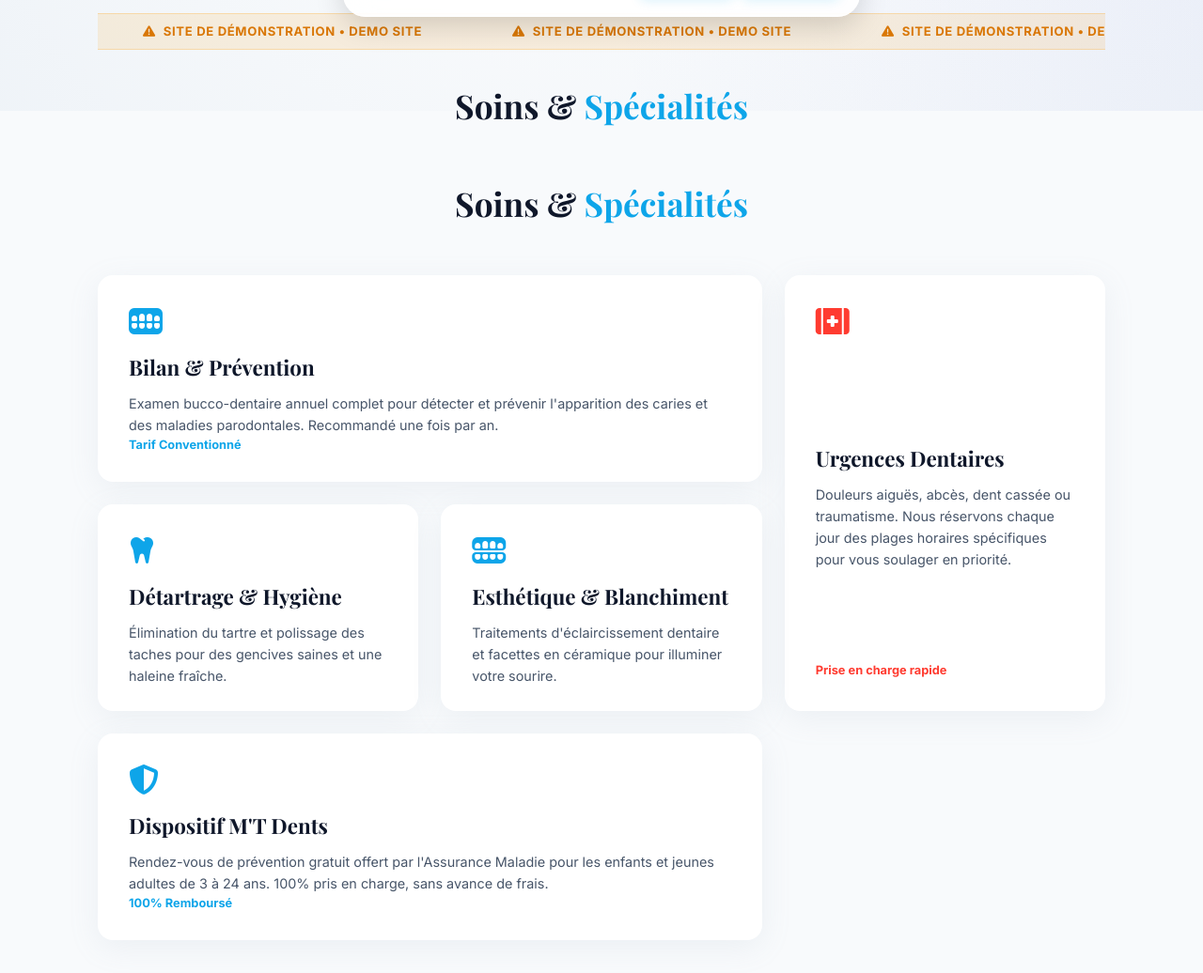
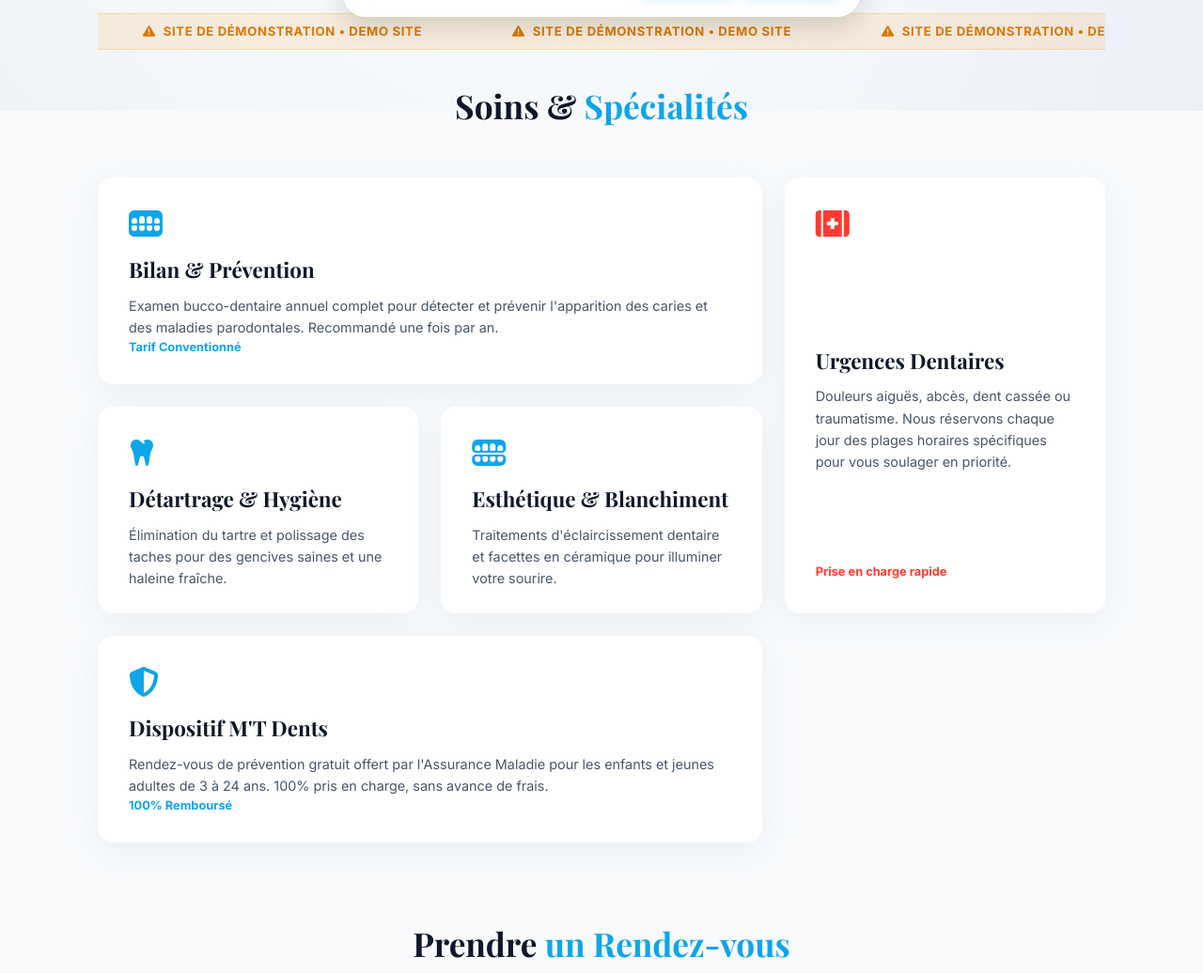
Before and after one commit to agsol26/patessaire, a website: page index.html in a window 1280 px wide. Shown: the part 762-1798 px from the top of the page at 94% size. Drawn offline with nearby package versions, Linux system fonts and the light colour scheme; a web font is replaced by a local one.

Commit message:
correctoin for bento services

```diff
--- a/index.html
+++ b/index.html
@@ -120,9 +120,7 @@
                 <div class="ticker-item" style="color: #d97706;"><i class="fa-solid fa-triangle-exclamation" style="color: #d97706;"></i> SITE DE DÉMONSTRATION • DEMO SITE</div>
             </div>
         </div>
-        <!-- Bento Grid Services Section starts here -->
-        <section class="services-section" id="services">
-            <h2 class="section-title" data-tr="services_title">Soins & <span>Spécialités</span></h2>
+
 
         <!-- Bento Grid Services Section -->
         <section class="services-section" id="services">
```
